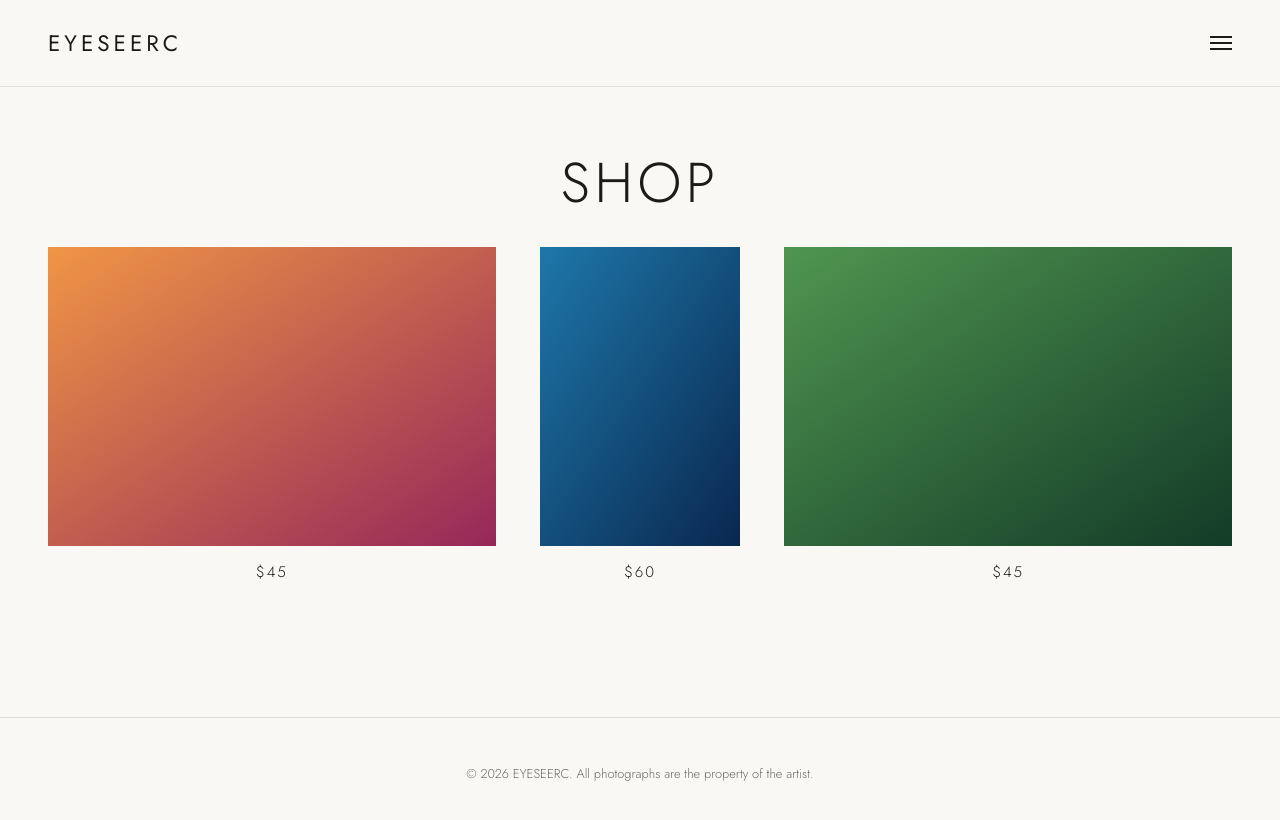
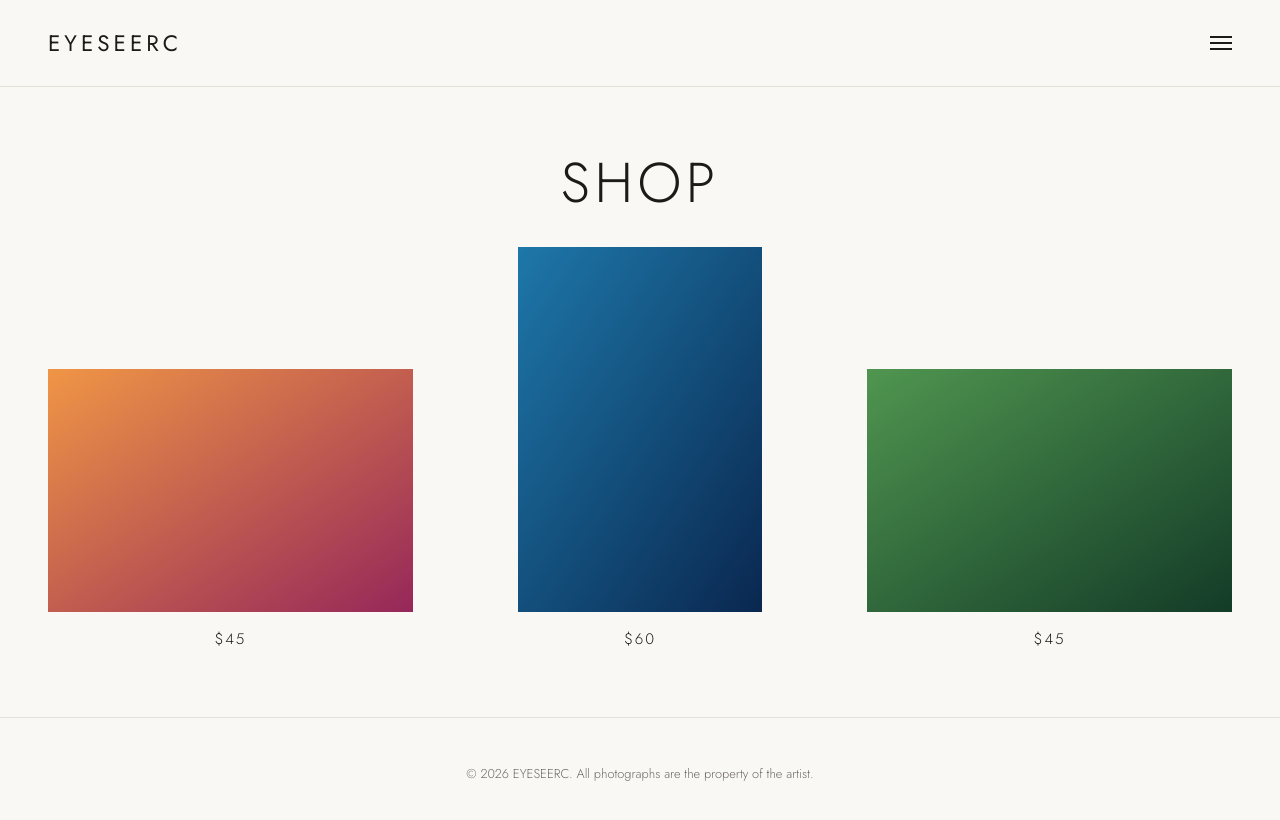
Before and after one commit to eyeseerc0310/Eyeseerc-website-, a Jekyll site: the page built from shop.html, in a window 1280 px wide. Shown: the top 820 px of the page. Built offline with Jekyll 4.4.1, drawn with Linux system fonts in a browser that asks for light colours.

Commit message:
Shop: equal-size prints that keep their orientation; links go to 404
- Each print gets the same-size square spot: landscape fills the width,
  portrait fills the height, all sitting on a shared baseline with the
  price below (no empty space above landscapes on phones)
- Add a styled 404 page and point the sample shop links at it; internal
  links open in the same tab, external print-site links in a new tab

Co-Authored-By: Claude Opus 5.5 <noreply@anthropic.com>
Claude-Session: https://claude.ai/code/session_01LHh8gAFuLZhbd4VQysaiwQ

```diff
--- a/assets/css/style.css
+++ b/assets/css/style.css
@@ -281,12 +281,20 @@ code { font-size: .9em; background: var(--line); padding: .1em .35em; border-rad
 }
 
 /* ---------- Shop ---------- */
-/* Rows of three; every photo in a row is the same height (landscape wide,
-   portrait narrow), with the price underneath. */
-.shop { display: flex; flex-direction: column; gap: clamp(2rem, 4.5vw, 3.75rem); }
-.shop-row { display: flex; align-items: flex-start; gap: clamp(1.5rem, 3.5vw, 3rem); }
-.shop-item { margin: 0; flex-basis: 0; min-width: 0; }
+/* Three equal spots per row. Inside each square spot a landscape photo fills
+   the width and a portrait photo fills the height, so every print is the
+   same size but keeps its own shape. Photos share a baseline, price below. */
+.shop {
+  display: grid;
+  grid-template-columns: repeat(3, minmax(0, 1fr));
+  gap: clamp(2rem, 4.5vw, 3.75rem) clamp(1.5rem, 3.5vw, 3rem);
+}
+.shop-item { margin: 0; }
+.shop-frame { aspect-ratio: 1; display: flex; align-items: flex-end; justify-content: center; }
 .shop-photo { display: block; overflow: hidden; background: var(--line); }
+.shop-landscape { width: 100%; aspect-ratio: 3 / 2; }
+.shop-portrait { width: 66.667%; aspect-ratio: 2 / 3; }
+.shop-square { width: 100%; aspect-ratio: 1; }
 .shop-photo img { width: 100%; height: 100%; object-fit: cover; transition: transform .5s ease, opacity .3s; }
 a.shop-photo[href]:hover img { transform: scale(1.03); opacity: .92; }
 .shop-price {
@@ -297,8 +305,8 @@ a.shop-photo[href]:hover img { transform: scale(1.03); opacity: .92; }
   color: var(--text);
 }
 @media (max-width: 560px) {
-  .shop-row { flex-direction: column; }
-  .shop-item { width: 100%; }
+  .shop { grid-template-columns: 1fr; }
+  .shop-frame { aspect-ratio: auto; } /* no empty space above landscape prints on phones */
 }
 
 /* ---------- Footer ---------- */
@@ -312,3 +320,7 @@ a.shop-photo[href]:hover img { transform: scale(1.03); opacity: .92; }
 .footer-links { display: flex; justify-content: center; gap: 1.5rem; flex-wrap: wrap; margin-bottom: .5rem; }
 .footer-links a { text-decoration: none; }
 .footer-links a:hover { color: var(--text); }
+
+/* ---------- 404 page ---------- */
+.not-found { text-align: center; padding: 3rem 0 4rem; }
+.not-found p { color: var(--muted); margin: -.5rem 0 1.5rem; letter-spacing: .04em; }
--- a/shop.html
+++ b/shop.html
@@ -6,34 +6,33 @@ permalink: /shop/
 <h1 class="page-title">SHOP</h1>
 
 {% comment %}
-  Items come from _data/shop.yml. They're laid out three to a row; every
-  photo in a row is the same height, so landscape photos are wide and
-  portrait photos are narrow. Clicking a photo opens its print page.
+  Items come from _data/shop.yml, three to a row. Every print gets the same
+  size spot; inside it a landscape photo fills the width and a portrait photo
+  fills the height, so each keeps its own shape. Photos sit on a shared
+  baseline with the price underneath. Clicking a photo opens its print page.
 {% endcomment %}
 {% assign items = site.data.shop | where_exp: "i", "i.image" %}
 {% if items.size > 0 %}
 <div class="shop">
   {% for item in items %}
-    {% assign col = forloop.index0 | modulo: 3 %}
-    {% if col == 0 %}<div class="shop-row">{% endif %}
     {% case item.shape %}
-      {% when "portrait" %}{% assign ratio = "2 / 3" %}{% assign grow = 0.667 %}
-      {% when "square" %}{% assign ratio = "1 / 1" %}{% assign grow = 1 %}
-      {% else %}{% assign ratio = "3 / 2" %}{% assign grow = 1.5 %}
+      {% when "portrait" %}{% assign shape = "portrait" %}
+      {% when "square" %}{% assign shape = "square" %}
+      {% else %}{% assign shape = "landscape" %}
     {% endcase %}
-    <figure class="shop-item" style="flex-grow: {{ grow }}">
-      {% if item.link and item.link != "" %}
-        <a class="shop-photo" href="{{ item.link }}" target="_blank" rel="noopener" style="aspect-ratio: {{ ratio }}">
-      {% else %}
-        <a class="shop-photo" style="aspect-ratio: {{ ratio }}">
-      {% endif %}
+    {% assign link = item.link | default: "" %}
+    {% assign external = false %}
+    {% if link contains "://" %}{% assign external = true %}{% endif %}
+    <figure class="shop-item">
+      <div class="shop-frame">
+        <a class="shop-photo shop-{{ shape }}"{% if link != "" %} href="{% if external %}{{ link }}{% else %}{{ link | relative_url }}{% endif %}"{% if external %} target="_blank" rel="noopener"{% endif %}{% endif %}>
           <img src="{{ item.image | relative_url }}" alt="{{ item.title | default: 'Print' | escape }}" loading="lazy">
         </a>
+      </div>
       <figcaption class="shop-price">
         {% if item.sold_out %}Sold out{% elsif item.price %}{{ site.currency }}{{ item.price }}{% endif %}
       </figcaption>
     </figure>
-    {% if col == 2 or forloop.last %}</div>{% endif %}
   {% endfor %}
 </div>
 {% else %}
```
Also changed, not shown: 404.html (added, +10 -0 lines), _data/shop.yml (+5 -4 lines).
